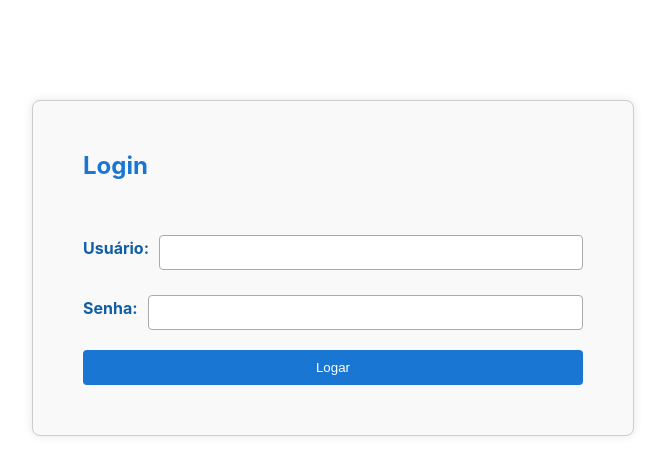
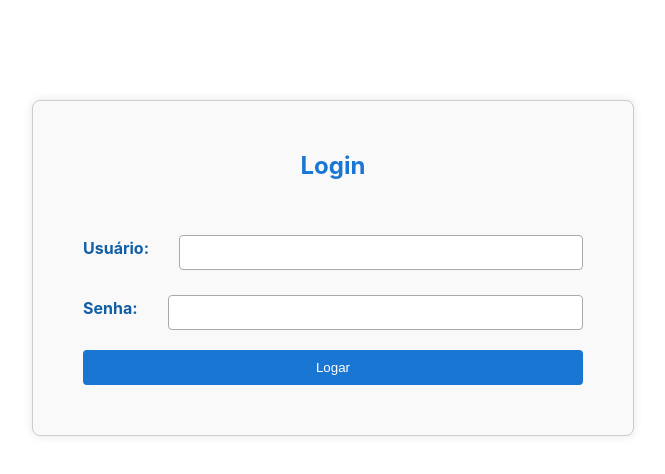
Before and after one commit to sbernardoDavi/-exame-fullstack-setembro-dtlabs-2025, a React (Create React App) app: page /login in a window 1280 px wide. Shown: the top 474 px of the page, without its empty margins (307-972 px from the left). Built offline with nearby package versions, Linux system fonts and the light colour scheme.

Commit message:
fix: estilizando css do login

```diff
--- a/src/components/Login/login.css
+++ b/src/components/Login/login.css
@@ -44,6 +44,7 @@ button:hover {
 h2 {
   color: #1976d2;
   margin: 0 0 50px 0;
+  text-align: center;
 }
 
 .login-label {
@@ -52,6 +53,7 @@ h2 {
   text-align: left;
   display: block;
   margin: 0 0;
+  margin-right: 20px;
 }
 
 .login-input-group {
```
